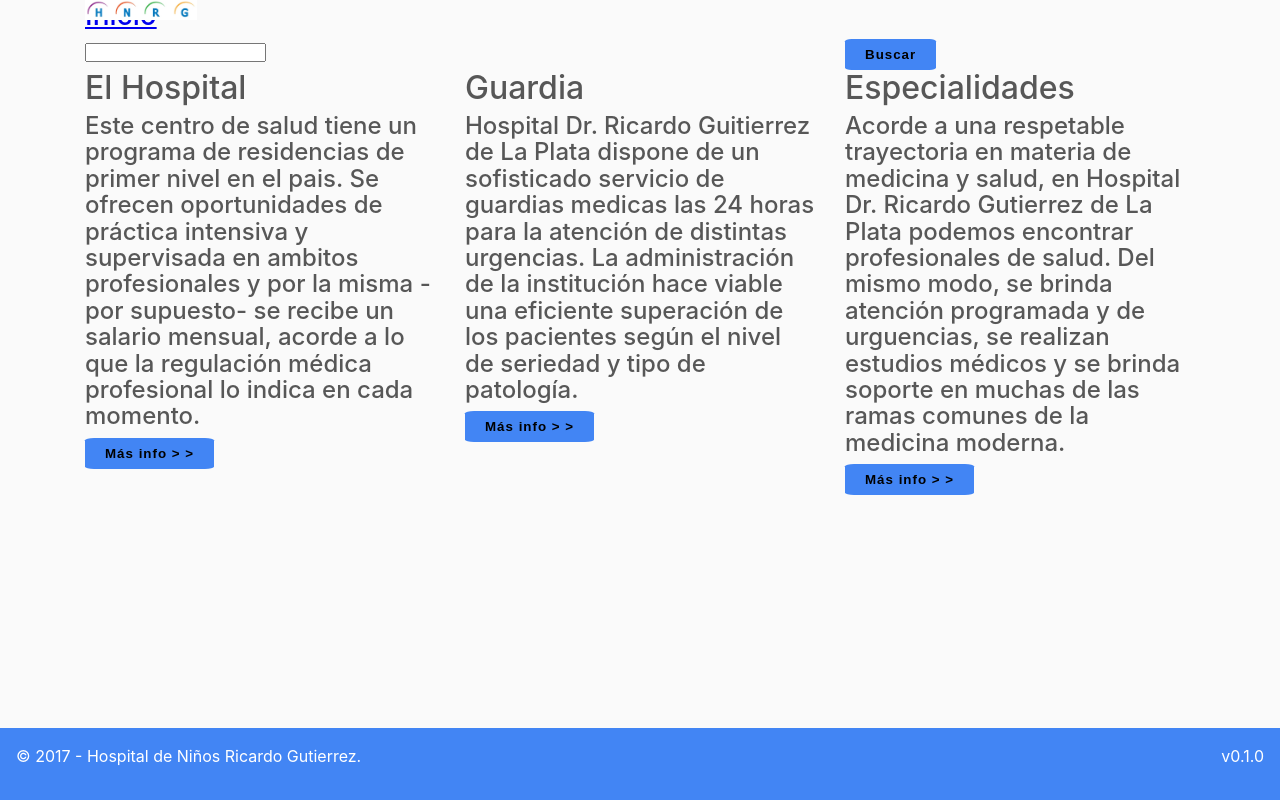
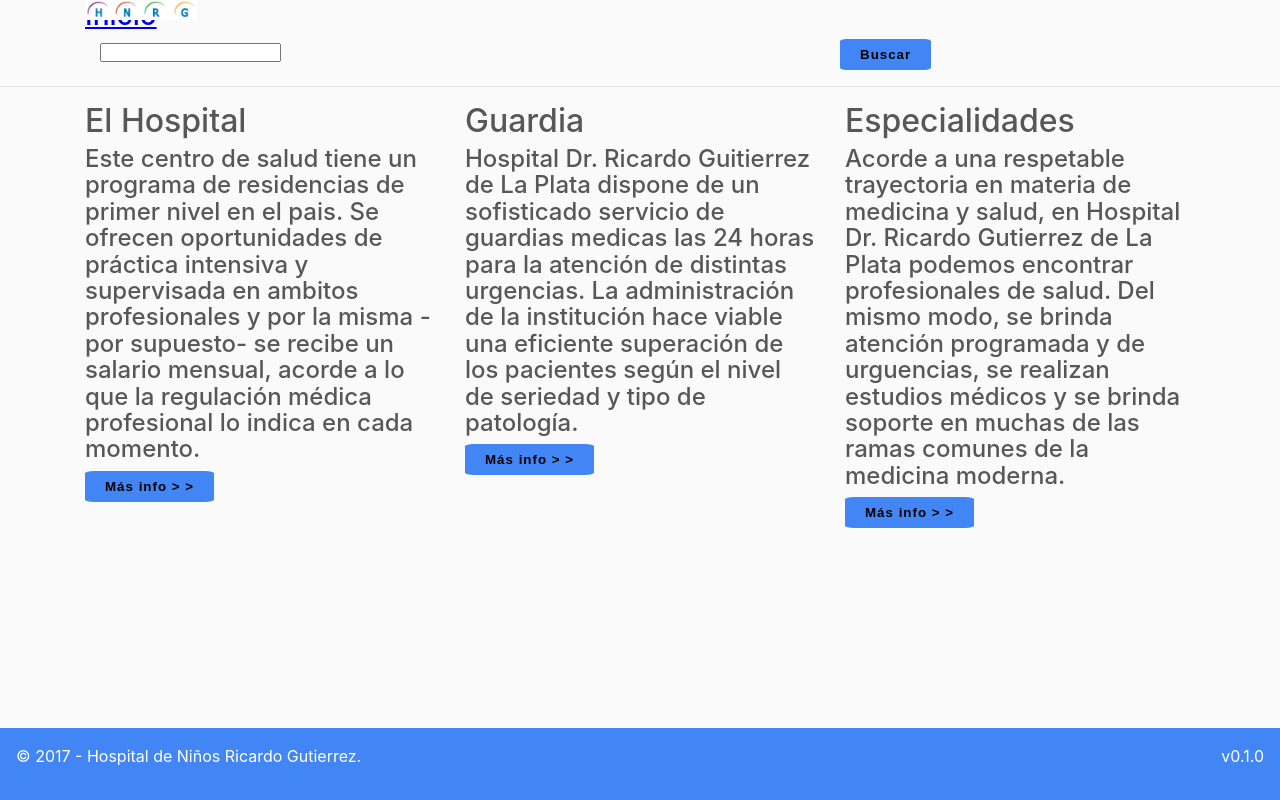
Before and after one commit to COD-Project/proyecto2017, a PHP site: page / in a window 1280 px wide. Run offline with PHP 8.4, Linux system fonts and the light colour scheme.

Commit message:
Visual modifications

```diff
--- a/templates/index/index.phtml
+++ b/templates/index/index.phtml
@@ -12,7 +12,7 @@
         <img class="img-fluid logo zoomin" src="assets/images/logo-2.png" alt="Logo" title="Logo">
         <h3 class="h3-fluid">Inicio</h3>
       </a>
-      <div class="">
+      <div class="container">
         <form class="" action="#" method="get">
           <div class="row">
             <div class="col-8">
@@ -27,8 +27,8 @@
     </nav>
 
     <!-- notification area -->
-
-    <div class="container">
+    <hr>
+    <div class="container news">
       <div class="row">
         <div class="col-4">
           <h2> El Hospital </h2>
```
